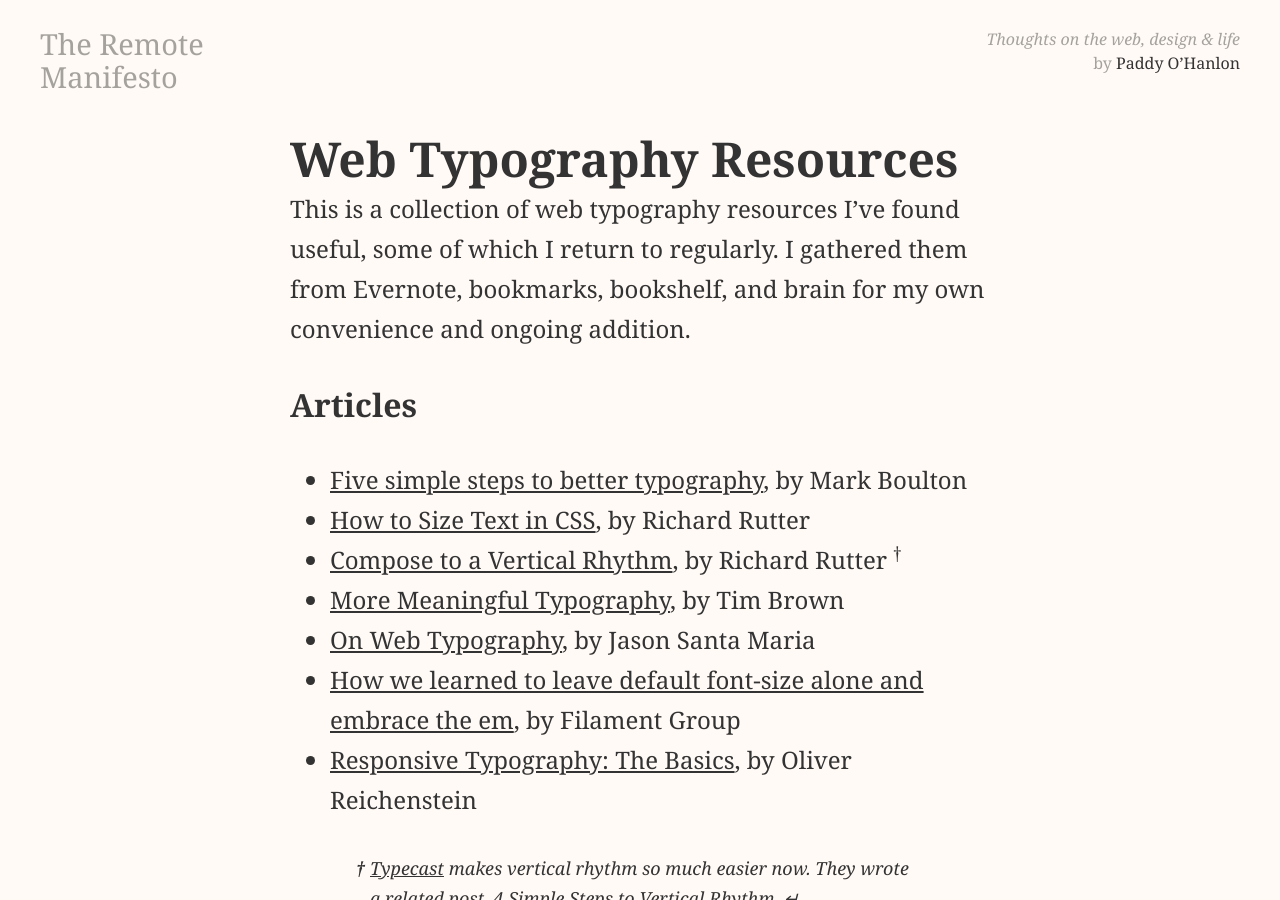
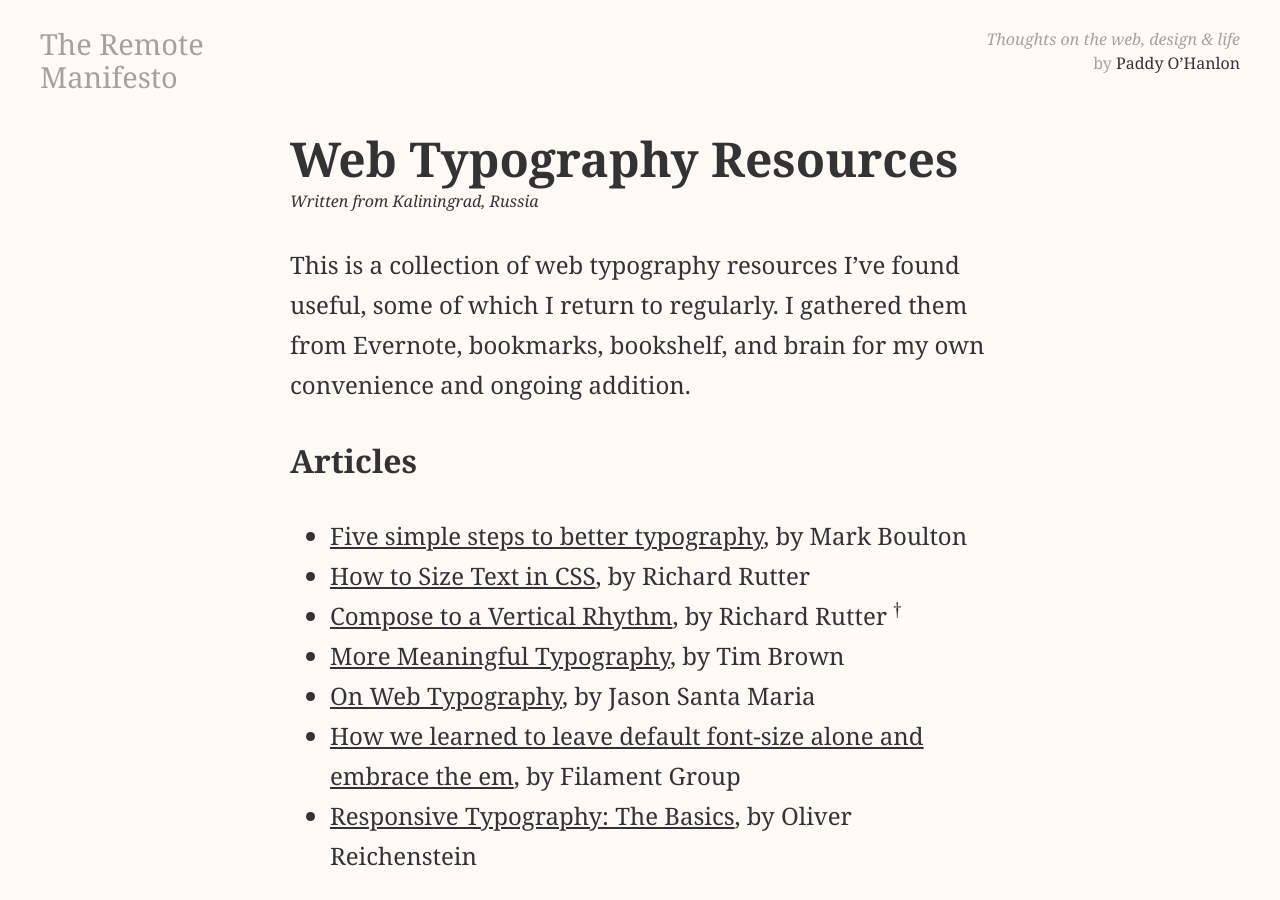
Before and after one commit to paddyohanlon/remote-manifesto, a Jekyll site: the page built from index.html, in a window 1280 px wide and 900 px high. Built offline with Jekyll 4.4.1, drawn with Linux system fonts in a browser that asks for light colours; nearby versions of some CDN libraries; Markdown is read by kramdown in place of the engine named in the settings; some of the changed text lies outside the part shown.

Commit message:
Add Written from everywhere.

```diff
--- a/_posts/2013-08-24-good-design-is-more-than-technique-and-technology.markdown
+++ b/_posts/2013-08-24-good-design-is-more-than-technique-and-technology.markdown
@@ -2,7 +2,8 @@
 layout: post
 title:  "Good Design is more than Technique and Technology"
 date:   2013-08-24 10:20:00
-categories: typography design jekyll
+categories: creative-process
+location: Kaliningrad, Russia
 ---
 
 <p class="lead">I’m excited to launch my new, web and design, writing home, <em>The Remote Manifesto</em>.</p>
--- a/_posts/2013-09-01-web-typography-resources.markdown
+++ b/_posts/2013-09-01-web-typography-resources.markdown
@@ -2,7 +2,7 @@
 layout: post
 title:  "Web Typography Resources"
 date:   2013-09-01 18:00:00
-categories: reference
+categories: typography
 location: Kaliningrad, Russia
 ---
 
--- a/index.html
+++ b/index.html
@@ -6,6 +6,7 @@ title: The Remote Manifesto
 {% for post in site.posts %}
   <article>
     <h2><a href="{{post.url}}">{{ post.title }}</a></h2>
+    <small>Written from {{ post.location }}</small>
     {{ post.content }}
     <small>Published by <a href="#footer">Paddy</a> on {{ post.date | date_to_string }}</small>
   </article>
```
